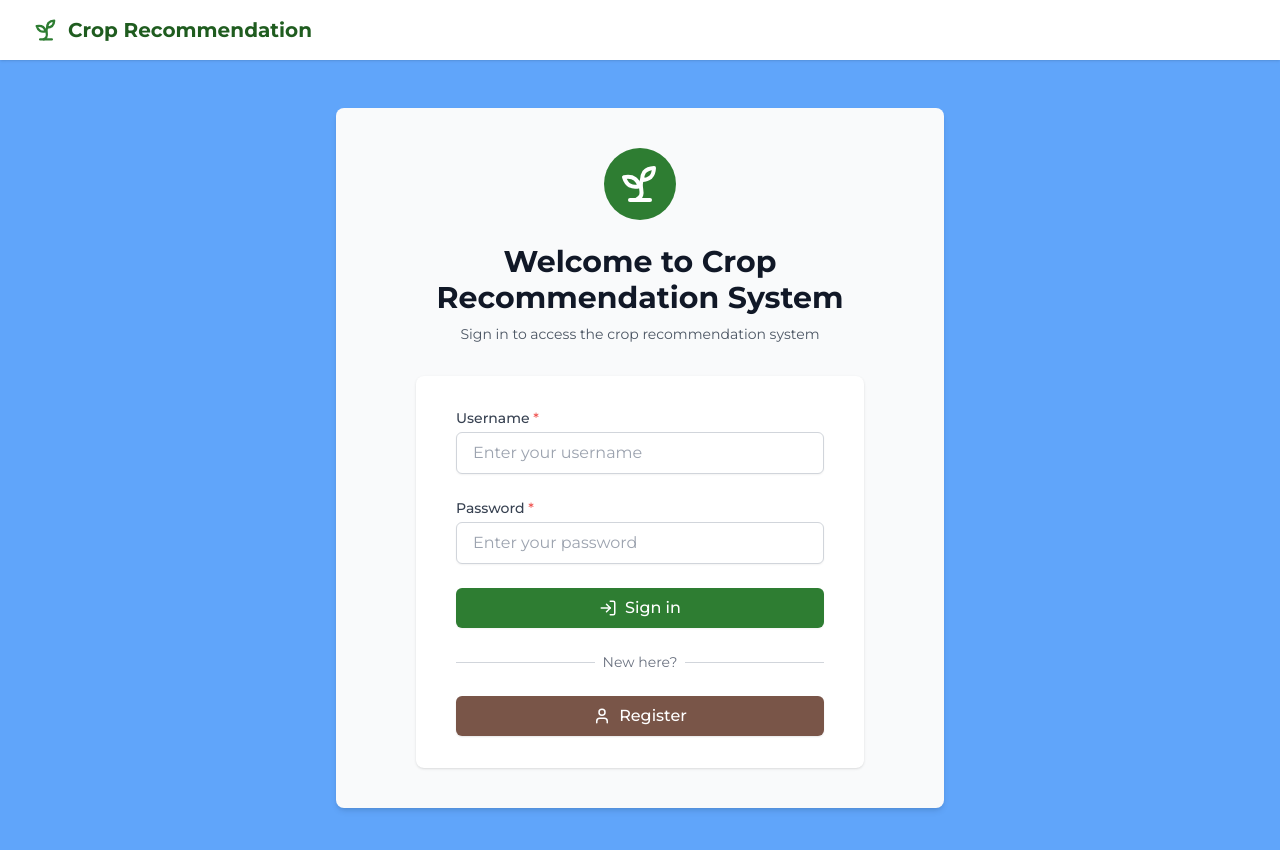
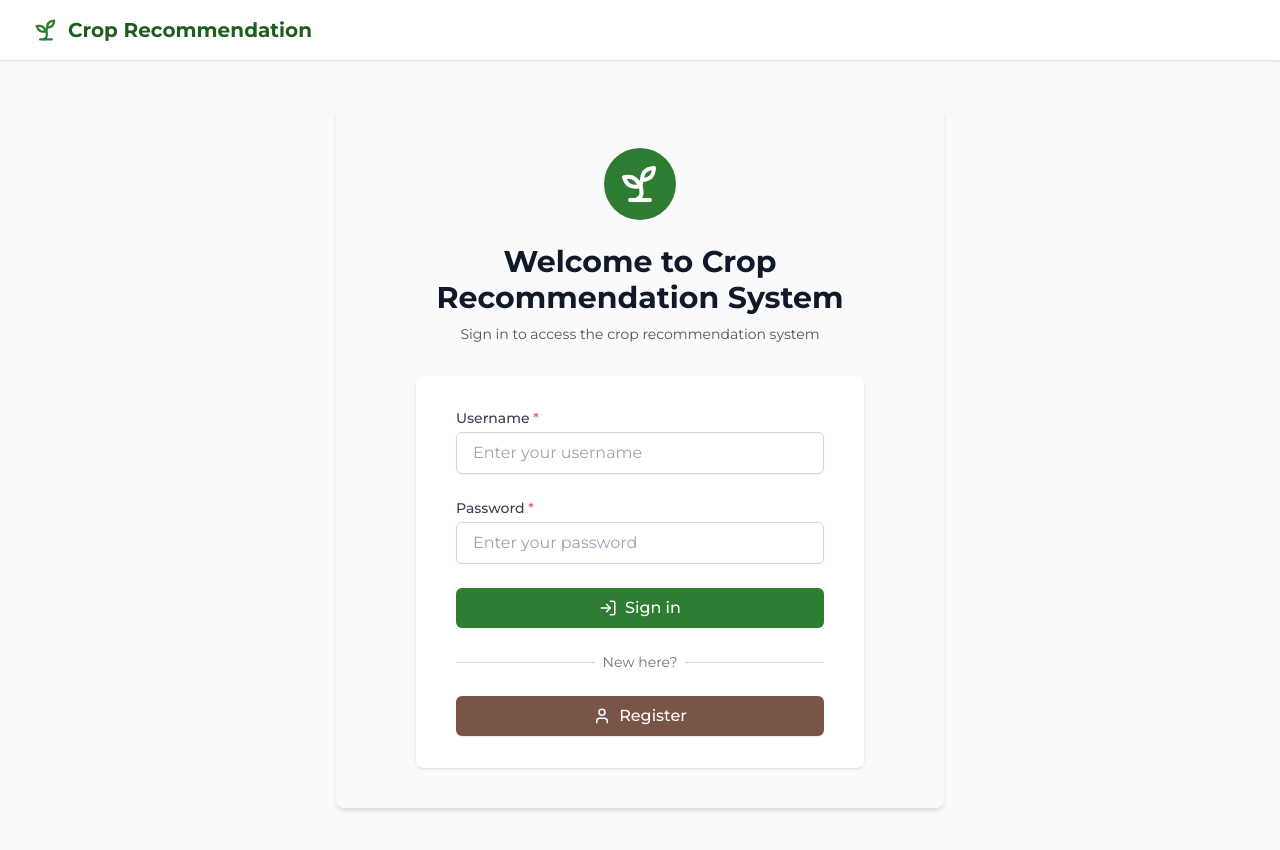
Before and after one commit to FLIC69/Frontend, a React (Vite) app: page / in a window 1280 px wide. Shown: the top 850 px of the page. Built offline with nearby package versions, Linux system fonts and the light colour scheme.

Commit message:
😎 Added even more cool things

```diff
--- a/src/components/Layout.tsx
+++ b/src/components/Layout.tsx
@@ -6,7 +6,7 @@ import { pageTransition } from '../utils/animations'
 
 const Layout: React.FC = () => {
   return (
-    <div className="min-h-screen flex flex-col bg-blue-400">
+    <div className="min-h-screen flex flex-col">
       <Header />
       <motion.main
         className="flex-grow"
```
